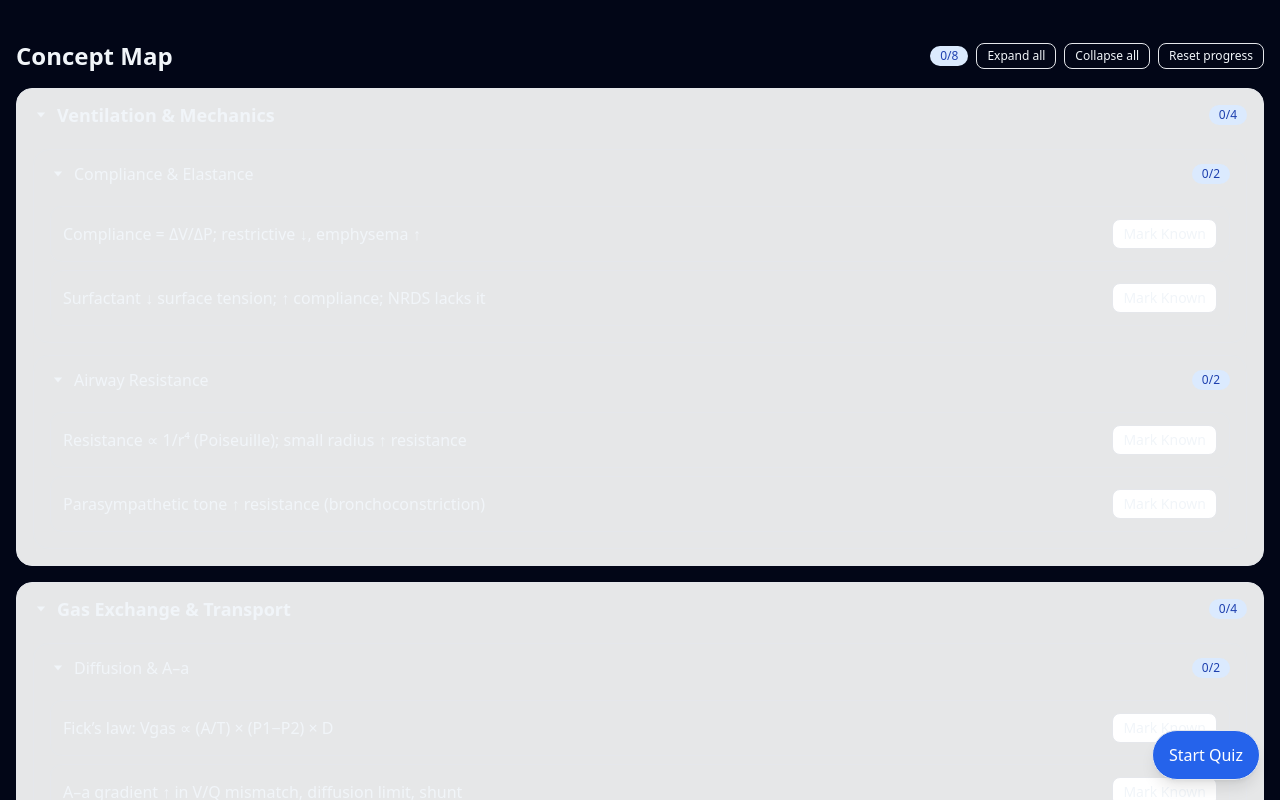
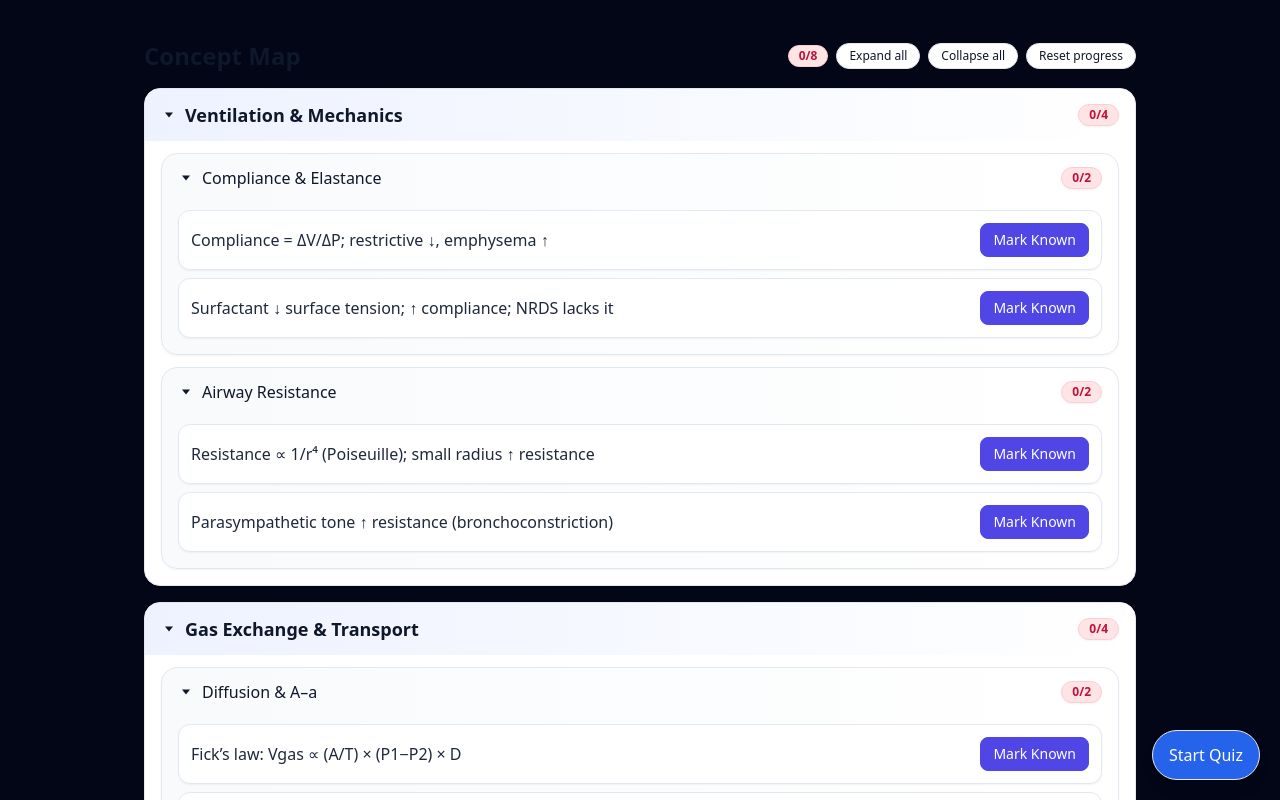
Before and after one commit to K00lkuba/dip-or-dive, a React (Vite) app: page /study/map in a window 1280 px wide. Shown: the top 800 px of the page. Built offline with nearby package versions, Linux system fonts and the light colour scheme.

Commit message:
style(map): improve Concept Map UI with gradients, shadows, and better contrast

```diff
--- a/src/features/map/ConceptMap.tsx
+++ b/src/features/map/ConceptMap.tsx
@@ -75,10 +75,7 @@ function countKnownInSubtopics(subtopics: Subtopic[], known: KnownMap) {
 function Caret({ open }: { open: boolean }) {
   return (
     <svg
-      className={[
-        "h-4 w-4 transition-transform duration-200",
-        open ? "rotate-90" : "rotate-0",
-      ].join(" ")}
+      className={["h-4 w-4 transition-transform duration-200", open ? "rotate-90" : ""].join(" ")}
       viewBox="0 0 20 20"
       fill="currentColor"
       aria-hidden="true"
@@ -98,16 +95,16 @@ function CardRow({
   onToggle: () => void;
 }) {
   return (
-    <li className="flex items-center justify-between rounded-xl border p-3 hover:bg-gray-50 dark:hover:bg-gray-800/40">
-      <span className="text-sm md:text-base">{card.title}</span>
+    <li className="flex items-center justify-between rounded-xl border border-slate-200 dark:border-slate-700 p-3 bg-white dark:bg-slate-900 shadow-sm">
+      <span className="text-sm md:text-base text-slate-800 dark:text-slate-100">{card.title}</span>
       <button
         onClick={onToggle}
         className={[
-          "ml-3 inline-flex items-center gap-1 rounded-lg border px-2.5 py-1 text-xs md:text-sm",
+          "ml-3 inline-flex items-center gap-1 rounded-lg px-3 py-1.5 text-xs md:text-sm font-medium",
+          "focus:outline-none focus-visible:ring-2 focus-visible:ring-indigo-500 border",
           isKnown
-            ? "bg-emerald-600 text-white hover:bg-emerald-700"
-            : "bg-white dark:bg-gray-900 hover:bg-gray-50 dark:hover:bg-gray-800",
-          "focus:outline-none focus-visible:ring-2 focus-visible:ring-blue-500",
+            ? "bg-emerald-600 text-white border-emerald-600 hover:bg-emerald-700"
+            : "bg-indigo-600 text-white border-indigo-600 hover:bg-indigo-700",
         ].join(" ")}
         aria-pressed={isKnown}
         aria-label={isKnown ? "Mark unknown" : "Mark known"}
@@ -142,10 +139,10 @@ function SubtopicNode({
   const panelId = `sub-${sub.id}-panel`;
 
   return (
-    <li className="rounded-2xl border">
+    <li className="rounded-2xl border border-slate-200 dark:border-slate-700 overflow-hidden bg-gradient-to-r from-slate-50 to-white dark:from-slate-800 dark:to-slate-900 shadow-sm">
       <button
         onClick={() => onToggleCollapsed(sub.id)}
-        className="w-full flex items-center justify-between px-4 py-3 text-left"
+        className="w-full flex items-center justify-between px-4 py-3 text-left text-slate-900 dark:text-slate-100 hover:from-slate-100 hover:bg-slate-50/40 dark:hover:bg-slate-700/40"
         aria-expanded={!isCollapsed}
         aria-controls={panelId}
       >
@@ -194,10 +191,10 @@ function TopicNode({
   const panelId = `top-${topic.id}-panel`;
 
   return (
-    <li className="rounded-2xl border bg-white/90 dark:bg-gray-900/80">
+    <li className="rounded-2xl border border-slate-200 dark:border-slate-700 overflow-hidden bg-white dark:bg-slate-900 shadow-sm">
       <button
         onClick={() => onToggleCollapsed(topic.id)}
-        className="w-full flex items-center justify-between px-4 py-3 text-left rounded-t-2xl"
+        className="w-full flex items-center justify-between px-4 py-3 text-left bg-gradient-to-r from-indigo-50 to-white dark:from-slate-800 dark:to-slate-900 text-slate-900 dark:text-slate-100 hover:from-indigo-100 dark:hover:from-slate-700"
         aria-expanded={!isCollapsed}
         aria-controls={panelId}
       >
@@ -208,7 +205,7 @@ function TopicNode({
         <ProgressPill known={knownCount} total={total} />
       </button>
       <div id={panelId} role="region" hidden={isCollapsed} className="px-4 pb-4">
-        <ul className="mt-2 space-y-3">
+        <ul className="mt-3 space-y-3">
           {topic.subtopics.map((st) => (
             <SubtopicNode
               key={st.id}
@@ -249,41 +246,39 @@ export default function ConceptMap({ topics, mapId = "default", startExpanded =
 
   const expandAll = (open: boolean) => {
     const next: CollapsedMap = {};
-    const visit = (t: Topic) => {
+    topics.forEach((t) => {
       next[t.id] = !open;
-      t.subtopics.forEach((st) => {
-        next[st.id] = !open;
-      });
-    };
-    topics.forEach(visit);
+      t.subtopics.forEach((st) => (next[st.id] = !open));
+    });
     save(`${mapId}:collapsed`, next);
     setAllOpen(open);
     window.location.reload();
   };
 
   return (
-    <section className="space-y-4">
+    <section className="space-y-4 text-slate-900 dark:text-slate-100">
       <header className="flex flex-wrap items-center justify-between gap-2">
         <h1 className="text-2xl font-bold">Concept Map</h1>
         <div className="flex items-center gap-2">
           <ProgressPill known={knownCards} total={totalCards} />
           <button
             onClick={() => expandAll(true)}
-            className="rounded-lg border px-2.5 py-1 text-xs hover:bg-gray-50 dark:hover:bg-gray-800 focus:outline-none focus-visible:ring-2 focus-visible:ring-blue-500"
+            className="rounded-full border px-3 py-1 text-xs bg-white dark:bg-slate-900 hover:bg-slate-50 dark:hover:bg-slate-800 focus:outline-none focus-visible:ring-2 focus-visible:ring-indigo-500"
             aria-label="Expand all"
           >
             Expand all
           </button>
           <button
             onClick={() => expandAll(false)}
-            className="rounded-lg border px-2.5 py-1 text-xs hover:bg-gray-50 dark:hover:bg-gray-800 focus:outline-none focus-visible:ring-2 focus-visible:ring-blue-500"
+            className="rounded-full border px-3 py-1 text-xs bg-white dark:bg-slate-900 hover:bg-slate-50 dark:hover:bg-slate-800 focus:outline-none focus-visible:ring-2 focus-visible:ring-indigo-500"
             aria-label="Collapse all"
           >
             Collapse all
           </button>
           <button
             onClick={resetProgress}
-            className="rounded-lg border px-2.5 py-1 text-xs hover:bg-gray-50 dark:hover:bg-gray-800 focus:outline-none focus-visible:ring-2 focus-visible:ring-blue-500"
+            className="rounded-full border px-3 py-1 text-xs bg-white dark:bg-slate-900 hover:bg-slate-50 dark:hover:bg-slate-800 focus:outline-none focus-visible:ring-2 focus-visible:ring-rose-500"
+            title="Clear known/unknown for this map"
           >
             Reset progress
           </button>
--- a/src/features/map/ConceptMapPage.tsx
+++ b/src/features/map/ConceptMapPage.tsx
@@ -4,7 +4,7 @@ import { respiratoryConcepts } from "./sample";
 
 export default function ConceptMapPage() {
   return (
-    <main className="px-4 py-6 md:py-10">
+    <main className="px-4 py-6 md:py-10 max-w-5xl mx-auto">
       <ConceptMap topics={respiratoryConcepts} mapId="respiratory" startExpanded={true} />
     </main>
   );
--- a/src/features/map/ProgressPill.tsx
+++ b/src/features/map/ProgressPill.tsx
@@ -6,16 +6,17 @@ export function ProgressPill({ known, total, className = "" }: ProgressPillProps
   const pct = total > 0 ? (known / total) * 100 : 0;
   const tone =
     total === 0
-      ? "bg-gray-200 text-gray-700"
+      ? "bg-slate-200 text-slate-700 border-slate-300"
       : pct >= 80
-      ? "bg-emerald-100 text-emerald-800"
+      ? "bg-emerald-100 text-emerald-700 border-emerald-200"
       : pct >= 50
-      ? "bg-amber-100 text-amber-800"
-      : "bg-blue-100 text-blue-800";
+      ? "bg-amber-100 text-amber-800 border-amber-200"
+      : "bg-rose-100 text-rose-700 border-rose-200";
   return (
     <span
       className={[
-        "inline-flex items-center rounded-full px-2.5 py-0.5 text-xs font-medium",
+        "inline-flex items-center rounded-full px-2.5 py-0.5 text-xs font-semibold",
+        "border shadow-sm",
         tone,
         className,
       ].join(" ")}
```
